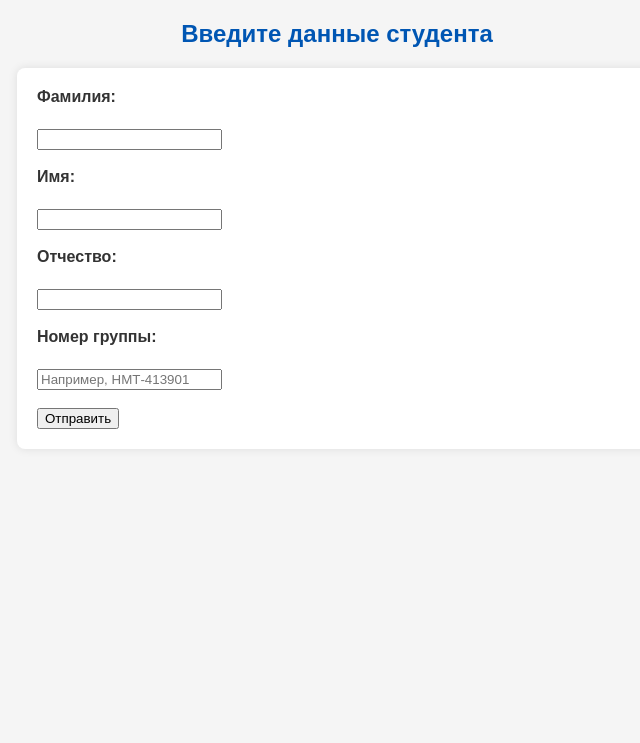
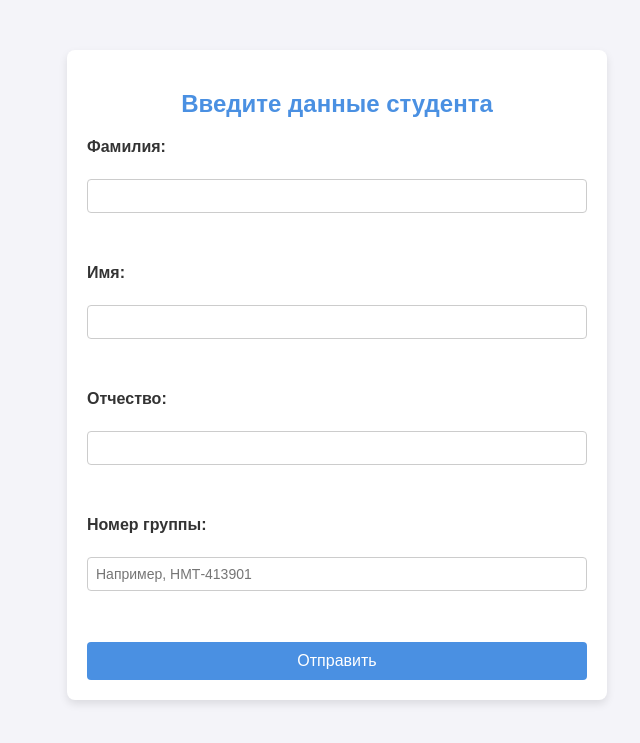
Before and after one commit to Quazzik/pythonDevOps, a Flask app: page / in a window 1280 px wide. Shown: the top 743 px of the page, without its empty margins (303-943 px from the left). Run offline with Flask 3, Linux system fonts and the light colour scheme.

Commit message:
version 1.0.3
Добавлены стили

```diff
--- /dev/null
+++ b/static/index.css
@@ -0,0 +1,83 @@
+/* Общие стили для всей страницы */
+body {
+    font-family: Arial, sans-serif;
+    background-color: #f4f4f9;
+    color: #333;
+    margin: 0;
+    padding: 0;
+}
+
+/* Центрирование контента на странице */
+div {
+    background-color: #fff;
+    max-width: 500px;
+    margin: 50px auto;
+    padding: 20px;
+    border-radius: 8px;
+    box-shadow: 0 4px 8px rgba(0, 0, 0, 0.1);
+}
+
+/* Заголовок */
+h2 {
+    text-align: center;
+    color: #4a90e2;
+    margin-bottom: 20px;
+}
+
+/* Стили для формы */
+form {
+    display: flex;
+    flex-direction: column;
+}
+
+label {
+    font-weight: bold;
+    margin-bottom: 5px;
+}
+
+input[type="text"] {
+    padding: 8px;
+    margin-bottom: 15px;
+    border: 1px solid #ccc;
+    border-radius: 4px;
+    font-size: 14px;
+}
+
+/* Стили для кнопки отправки */
+input[type="submit"] {
+    background-color: #4a90e2;
+    color: #fff;
+    padding: 10px;
+    border: none;
+    border-radius: 4px;
+    font-size: 16px;
+    cursor: pointer;
+    transition: background-color 0.3s;
+}
+
+input[type="submit"]:hover {
+    background-color: #357abd;
+}
+
+/* Стили для результата */
+h3 {
+    margin-top: 20px;
+    color: #4a90e2;
+}
+
+p {
+    background-color: #e8f5ff;
+    padding: 10px;
+    border: 1px solid #4a90e2;
+    border-radius: 4px;
+    font-size: 16px;
+    word-wrap: break-word;
+}
+
+/* Адаптивность для мобильных устройств */
+@media (max-width: 600px) {
+    div {
+        margin: 20px;
+        padding: 15px;
+    }
+}
--- a/templates/index.css
+++ /dev/null
@@ -1,55 +0,0 @@
-body {
-    font-family: Arial, sans-serif;
-    margin: 20px;
-    background-color: #f5f5f5;
-    color: #333;
-}
-
-h2 {
-    color: #0056b3;
-    text-align: center;
-}
-
-
-form {
-    background: #fff;
-    padding: 20px;
-    border-radius: 8px;
-    box-shadow: 0 0 10px rgba(0, 0, 0, 0.1);
-    max-width: 600px;
-    margin: 20px auto;
-}
-
-    form div {
-        margin-bottom: 15px;
-    }
-
-label {
-    display: block;
-    font-weight: bold;
-    margin-bottom: 5px;
-}
-
-input[type="number"] {
-    width: calc(100% - 10px);
-    padding: 8px;
-    border: 1px solid #ccc;
-    border-radius: 4px;
-    box-sizing: border-box;
-}
-
-button {
-    display: block;
-    width: 100%;
-    padding: 10px;
-    background-color: #007bff;
-    color: white;
-    border: none;
-    border-radius: 4px;
-    font-size: 16px;
-    cursor: pointer;
-}
-
-    button:hover {
-        background-color: #0056b3;
-    }
--- a/templates/index.html
+++ b/templates/index.html
@@ -1,7 +1,7 @@
 <!DOCTYPE html>
 <html lang="en">
 <head>
-    <link rel="stylesheet" href="./index.css">
+    <link rel="stylesheet" href="{{ url_for('static', filename='index.css') }}">
     <meta charset="UTF-8">
     <meta name="viewport" content="width=device-width, initial-scale=1.0">
     <title>Student Course Checker</title>
```
